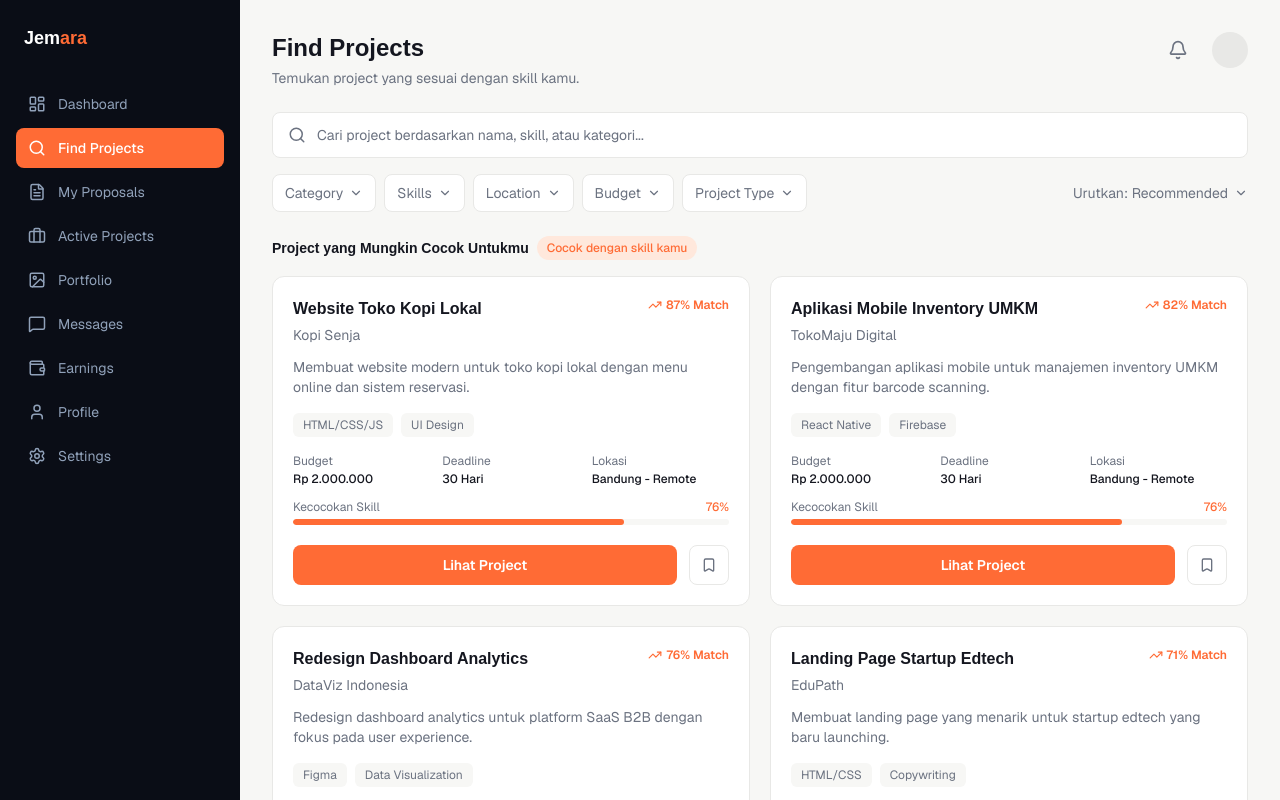
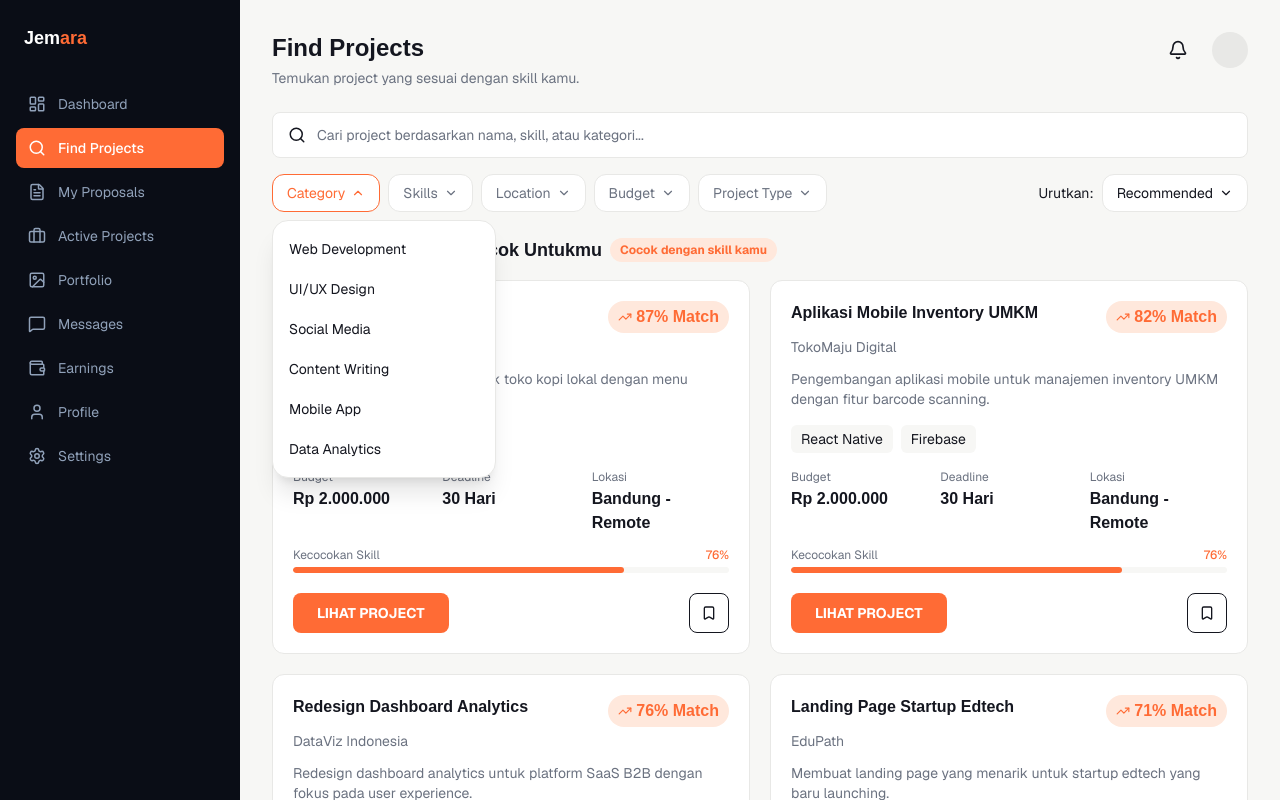
Before and after one commit to Reno11052009/jembara, a Next.js app: page /dashboard/find-projects in a window 1280 px wide. Both pictures are taken after a click on the button "Category". Shown: the top 800 px of the page. Built offline with nearby package versions, Linux system fonts and the light colour scheme; a web font is replaced by a local one.

Commit message:
LandingPage+Dashboard+SemuaHalamanSideBar+PerbaikanFont+Find-Projects

```diff
--- a/src/app/dashboard/find-projects/page.tsx
+++ b/src/app/dashboard/find-projects/page.tsx
@@ -13,10 +13,10 @@ export default function FindProjectsPage() {
       <FilterBar />
 
       <div className="mb-4 flex items-center gap-2">
-        <h2 className="font-display text-sm font-semibold text-ink">
+        <h2 className="font-display text-lg font-black text-ink">
           Project yang Mungkin Cocok Untukmu
         </h2>
-        <span className="rounded-full bg-brand-soft px-2.5 py-1 text-xs font-medium text-brand">
+        <span className="rounded-full bg-brand-soft px-2.5 py-1 text-xs font-body font-bold text-brand">
           Cocok dengan skill kamu
         </span>
       </div>
--- a/src/components/dashboard/RecommendedProjectCard.tsx
+++ b/src/components/dashboard/RecommendedProjectCard.tsx
@@ -27,11 +27,11 @@ export default function RecommendedProjectCard({
       <div className="mt-4 flex flex-wrap items-center justify-between gap-3">
         <div className="flex gap-6 text-base">
           <div>
-            <p className="text-ink-muted" font-body>Budget</p>
+            <p className="text-ink-muted font-body">Budget</p>
             <p className="mt-0.5 font-black font-display text-base text-ink">{project.budgetLabel}</p>
           </div>
           <div>
-            <p className="text-ink-muted" font-body>
+            <p className="text-ink-muted font-body" >
               Deadline
             </p>
             <p className="mt-0.5 font-black font-display text-base text-ink">{project.deadlineLabel}</p>
@@ -41,7 +41,7 @@ export default function RecommendedProjectCard({
           {project.tags.map((tag) => (
             <span
               key={tag}
-              className="rounded-md bg-canvas px-2.5 py-1 text-sm text-ink" font-body
+              className="rounded-md bg-canvas px-2.5 py-1 text-sm text-ink font-body"
             >
               {tag}
             </span>
--- a/src/components/layout/PageHeader.tsx
+++ b/src/components/layout/PageHeader.tsx
@@ -15,7 +15,7 @@ export default function PageHeader({ title, subtitle }: PageHeaderProps) {
       <div className="flex items-center gap-4">
         <button
           aria-label="Notifikasi"
-          className="rounded-full p-2 text-ink-muted transition-colors hover:bg-black/5"
+          className="rounded-full p-2 text-ink transition-colors hover:bg-black/5"
         >
           <Bell size={20} />
         </button>
--- a/src/components/projects/FilterBar.tsx
+++ b/src/components/projects/FilterBar.tsx
@@ -1,41 +1,156 @@
 "use client";
 
-import { ChevronDown, Search } from "lucide-react";
+import { useEffect, useRef, useState } from "react";
+import {
+  Check,
+  ChevronDown,
+  Search,
+  Sparkles,
+  Clock,
+  Timer,
+  TrendingUp,
+} from "lucide-react";
+import FilterDropdown from "@/components/ui/FilterDropdown";
 
-const filters = ["Category", "Skills", "Location", "Budget", "Project Type"];
+const filterGroups = [
+  {
+    label: "Category",
+    options: [
+      "Web Development",
+      "UI/UX Design",
+      "Social Media",
+      "Content Writing",
+      "Mobile App",
+      "Data Analytics",
+    ],
+  },
+  {
+    label: "Skills",
+    options: [
+      "Figma",
+      "UI/UX Design",
+      "React Native",
+      "HTML/CSS/JS",
+      "Copywriting",
+      "Data Visualization",
+    ],
+  },
+  {
+    label: "Location",
+    options: ["Remote", "Malang", "Surabaya", "Jakarta", "Bandung"],
+  },
+  {
+    label: "Budget",
+    options: [
+      "< Rp 1.000.000",
+      "Rp 1.000.000 - 3.000.000",
+      "Rp 3.000.000 - 5.000.000",
+      "> Rp 5.000.000",
+    ],
+  },
+  {
+    label: "Project Type",
+    options: ["Sekali Selesai", "Kontrak Jangka Panjang", "Magang/Kolaborasi"],
+  },
+];
+
+const sortOptions = [
+  { label: "Recommended", icon: Sparkles },
+  { label: "Terbaru", icon: Clock },
+  { label: "Deadline Terdekat", icon: Timer },
+  { label: "Budget Tertinggi", icon: TrendingUp },
+];
 
 export default function FilterBar() {
+  const [sortBy, setSortBy] = useState(sortOptions[0]);
+  const [isSortOpen, setIsSortOpen] = useState(false);
+  const sortRef = useRef<HTMLDivElement>(null);
+
+  useEffect(() => {
+    function handleClickOutside(event: MouseEvent) {
+      if (sortRef.current && !sortRef.current.contains(event.target as Node)) {
+        setIsSortOpen(false);
+      }
+    }
+    document.addEventListener("mousedown", handleClickOutside);
+    return () => document.removeEventListener("mousedown", handleClickOutside);
+  }, []);
+
   return (
     <div className="mb-6">
       <div className="relative">
         <Search
           size={18}
-          className="pointer-events-none absolute left-4 top-1/2 -translate-y-1/2 text-ink-muted"
+          className="pointer-events-none absolute left-4 top-1/2 -translate-y-1/2 text-ink"
         />
         <input
           type="text"
           placeholder="Cari project berdasarkan nama, skill, atau kategori..."
-          className="w-full rounded-lg border border-hairline bg-card py-3 pl-11 pr-4 text-sm text-ink placeholder:text-ink-muted focus:border-brand focus:outline-none"
+          className="w-full rounded-lg border border-hairline bg-card py-3 pl-11 pr-4 text-sm font-body text-ink placeholder:text-ink-muted focus:border-brand focus:outline-none"
         />
       </div>
 
       <div className="mt-4 flex flex-wrap items-center justify-between gap-3">
         <div className="flex flex-wrap gap-2">
-          {filters.map((filter) => (
-            <button
-              key={filter}
-              className="flex items-center gap-1.5 rounded-lg border border-hairline bg-card px-3 py-2 text-sm text-ink-muted hover:border-brand hover:text-brand"
-            >
-              {filter}
-              <ChevronDown size={14} />
-            </button>
+          {filterGroups.map((group) => (
+            <FilterDropdown
+              key={group.label}
+              label={group.label}
+              options={group.options}
+            />
           ))}
         </div>
 
-        <button className="flex items-center gap-1.5 text-sm text-ink-muted hover:text-brand">
-          Urutkan: Recommended
-          <ChevronDown size={14} />
-        </button>
+        <div className="flex items-center gap-2 text-sm" ref={sortRef}>
+          <span className="text-ink font-body">Urutkan:</span>
+
+          <div className="relative">
+            <button
+              onClick={() => setIsSortOpen((prev) => !prev)}
+              className={`flex items-center gap-1.5 rounded-xl border bg-card px-3.5 py-2 transition-colors ${
+                isSortOpen
+                  ? "border-brand text-brand"
+                  : "border-hairline text-ink hover:border-brand hover:text-brand"
+              }`}
+            >
+              {sortBy.label}
+              <ChevronDown
+                size={14}
+                className={`transition-transform duration-200 ${
+                  isSortOpen ? "rotate-180" : ""
+                }`}
+              />
+            </button>
+
+            {isSortOpen && (
+              <div className="absolute right-0 top-full z-10 mt-2 w-56 overflow-hidden rounded-2xl border font-body text-ink border-hairline bg-card py-2 shadow-xl">
+                {sortOptions.map((option) => {
+                  const Icon = option.icon;
+                  const isSelected = option.label === sortBy.label;
+                  return (
+                    <button
+                      key={option.label}
+                      onClick={() => {
+                        setSortBy(option);
+                        setIsSortOpen(false);
+                      }}
+                      className={`flex w-full items-center gap-3 px-4 py-2.5 text-left text-sm hover:bg-canvas ${
+                        isSelected ? "font-body text-brand" : "text-ink"
+                      }`}
+                    >
+                      <Icon
+                        size={16}
+                        className={isSelected ? "text-brand" : "text-ink"}
+                      />
+                      <span className="flex-1">{option.label}</span>
+                      {isSelected && <Check size={14} />}
+                    </button>
+                  );
+                })}
+              </div>
+            )}
+          </div>
+        </div>
       </div>
     </div>
   );
--- a/src/components/projects/ProjectCard.tsx
+++ b/src/components/projects/ProjectCard.tsx
@@ -14,23 +14,23 @@ export default function ProjectCard({ project }: ProjectCardProps) {
   return (
     <div className="rounded-xl border border-hairline bg-card p-5">
       <div className="flex items-start justify-between gap-3">
-        <h3 className="font-display text-base font-semibold text-ink">
+        <h3 className="font-display text-base font-black text-ink">
           {project.title}
         </h3>
-        <span className="flex shrink-0 items-center gap-1 text-xs font-semibold text-brand">
+        <span className="flex shrink-0 items-center gap-1 rounded-full bg-brand-soft px-2.5 py-1 text-base font-display font-black text-brand">
           <TrendingUp size={14} />
           {project.matchPercent}% Match
         </span>
       </div>
 
-      <p className="mt-1 text-sm text-ink-muted">{project.companyName}</p>
-      <p className="mt-3 text-sm text-ink-muted">{project.description}</p>
+      <p className="mt-1 text-sm font-body text-ink-muted">{project.companyName}</p>
+      <p className="mt-3 text-sm font-body text-ink-muted">{project.description}</p>
 
       <div className="mt-4 flex flex-wrap gap-2">
         {project.tags.map((tag) => (
           <span
             key={tag}
-            className="rounded-md bg-canvas px-2.5 py-1 text-xs text-ink-muted"
+            className="rounded-md bg-canvas px-2.5 py-1 text-sm  font-body text-ink"
           >
             {tag}
           </span>
@@ -40,15 +40,15 @@ export default function ProjectCard({ project }: ProjectCardProps) {
       <div className="mt-4 grid grid-cols-3 gap-3 text-xs">
         <div>
           <p className="text-ink-muted">Budget</p>
-          <p className="mt-0.5 font-medium text-ink">{project.budgetLabel}</p>
+          <p className="mt-0.5 font-display font-black text-ink text-base">{project.budgetLabel}</p>
         </div>
         <div>
           <p className="text-ink-muted">Deadline</p>
-          <p className="mt-0.5 font-medium text-ink">{project.deadlineLabel}</p>
+          <p className="mt-0.5 font-display font-black text-ink text-base">{project.deadlineLabel}</p>
         </div>
         <div>
           <p className="text-ink-muted">Lokasi</p>
-          <p className="mt-0.5 font-medium text-ink">{project.locationLabel}</p>
+          <p className="mt-0.5 font-display font-black text-ink text-base">{project.locationLabel}</p>
         </div>
       </div>
 
@@ -65,8 +65,8 @@ export default function ProjectCard({ project }: ProjectCardProps) {
         </div>
       </div>
 
-      <div className="mt-5 flex items-center gap-3">
-        <button className="flex-1 rounded-lg bg-brand py-2.5 text-sm font-semibold text-white transition-opacity hover:opacity-90">
+      <div className="mt-5 flex items-center justify-between gap-3">
+        <button className="rounded-lg bg-brand px-6 py-2.5 text-sm font-body font-black uppercase text-white transition-opacity hover:opacity-90">
           Lihat Project
         </button>
         <button
@@ -76,7 +76,7 @@ export default function ProjectCard({ project }: ProjectCardProps) {
           className={`flex h-10 w-10 shrink-0 items-center justify-center rounded-lg border transition-colors ${
             isSaved
               ? "border-brand bg-brand-soft text-brand"
-              : "border-hairline text-ink-muted hover:border-brand hover:text-brand"
+              : "border-hairline-ink text-ink hover:border-brand hover:text-brand"
           }`}
         >
           <Bookmark size={16} fill={isSaved ? "currentColor" : "none"} />
--- /dev/null
+++ b/src/components/ui/FilterDropdown.tsx
@@ -0,0 +1,69 @@
+"use client";
+
+import { useEffect, useRef, useState } from "react";
+import { Check, ChevronDown } from "lucide-react";
+
+interface FilterDropdownProps {
+  label: string;
+  options: string[];
+}
+
+export default function FilterDropdown({ label, options }: FilterDropdownProps) {
+  const [selected, setSelected] = useState<string | null>(null);
+  const [isOpen, setIsOpen] = useState(false);
+  const ref = useRef<HTMLDivElement>(null);
+
+  useEffect(() => {
+    function handleClickOutside(event: MouseEvent) {
+      if (ref.current && !ref.current.contains(event.target as Node)) {
+        setIsOpen(false);
+      }
+    }
+    document.addEventListener("mousedown", handleClickOutside);
+    return () => document.removeEventListener("mousedown", handleClickOutside);
+  }, []);
+
+  return (
+    <div className="relative" ref={ref}>
+      <button
+        onClick={() => setIsOpen((prev) => !prev)}
+        className={`flex items-center gap-1.5 rounded-xl border bg-card px-3.5 py-2 text-sm transition-colors ${
+          isOpen || selected
+            ? "border-brand text-brand"
+            : "border-hairline text-ink-muted hover:border-brand hover:text-brand"
+        }`}
+      >
+        {selected ?? label}
+        <ChevronDown
+          size={14}
+          className={`transition-transform duration-200 ${
+            isOpen ? "rotate-180" : ""
+          }`}
+        />
+      </button>
+
+      {isOpen && (
+        <div className="absolute left-0 top-full z-10 mt-2 w-56 overflow-hidden rounded-2xl border border-hairline bg-card py-2 shadow-xl">
+          {options.map((option) => {
+            const isSelected = option === selected;
+            return (
+              <button
+                key={option}
+                onClick={() => {
+                  setSelected(option);
+                  setIsOpen(false);
+                }}
+                className={`flex w-full items-center justify-between px-4 py-2.5 text-left text-sm hover:bg-canvas ${
+                  isSelected ? "font-medium text-brand" : "text-ink"
+                }`}
+              >
+                {option}
+                {isSelected && <Check size={14} />}
+              </button>
+            );
+          })}
+        </div>
+      )}
+    </div>
+  );
+}
```
